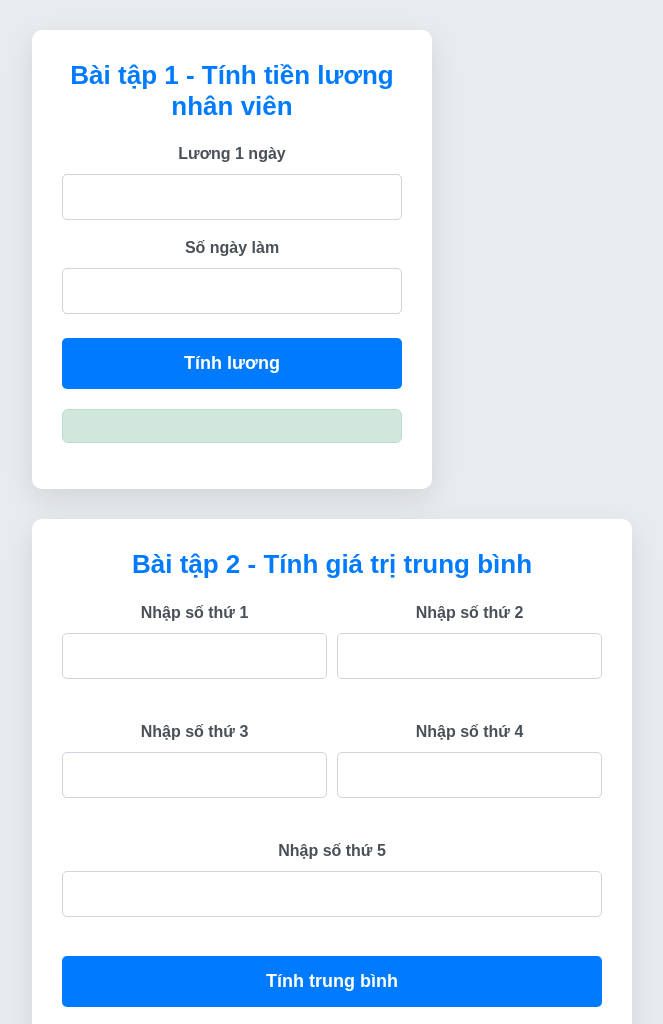
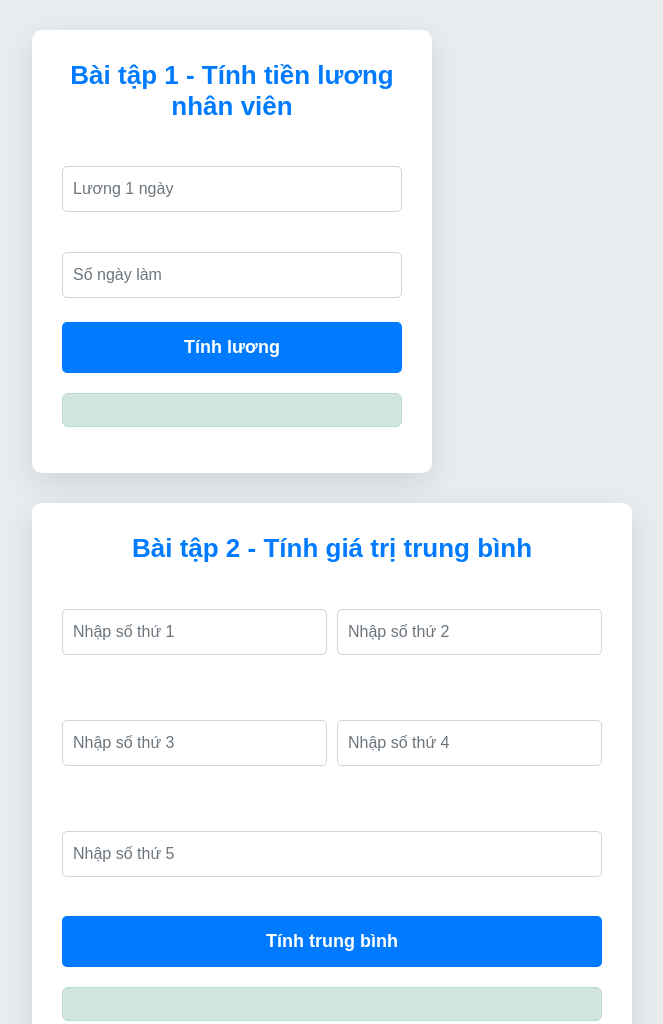
Before and after one commit to QuangDev1998/LeMinhQuang-Bc-71-BaitapDom, a plain HTML site: page index.html in a window 1280 px wide. Shown: the top 1024 px of the page, without its empty margins (308-971 px from the left). Drawn offline with nearby package versions, Linux system fonts and the light colour scheme.

Commit message:
update index.html

```diff
--- a/index.html
+++ b/index.html
@@ -27,17 +27,17 @@
       <!-- BÀI TẬP 1 -->
       <div class="container__bt1">
         <h3>Bài tập 1 - Tính tiền lương nhân viên</h3>
-        <div class="mb-3 text-left">
-            <label class="form-label">Lương 1 ngày</label>
-            <input class="form-control" id="input-1DaySalary" type="number" />
+        <div class=" mb-3 text-left">
+            <label class="form-label"></label>
+            <input class="form-control" id="input-1DaySalary" type="number" placeholder="Lương 1 ngày" />
         </div>
-        <div class="mb-3 text-left">
-            <label class="form-label">Số ngày làm</label>
-            <input class="form-control" id="input-DayWorking" type="number" />
+        <div class=" mb-3 text-left">
+            <label class="form-label"></label>
+            <input class="form-control" id="input-DayWorking" type="number" placeholder="Số ngày làm" />
         </div>
         <button class="btn btn-success mt-2" onclick="ex1()">Tính lương</button>
         <div class="form-group">
-          <p class="alert alert-success" id="output-Salary">
+          <p class="alert alert-success" id="output-Salary" >
             <!-- <h2 class="mt-3" id="output-Salary"></h2> -->
           </p>
         </div>
@@ -48,24 +48,24 @@
         <h3>Bài tập 2 - Tính giá trị trung bình</h3>
         <div class="d-flex">
             <div class="mb-3">
-                <label class="form-label">Nhập số thứ 1</label>
-                <input class="form-control" id="input-numberOne" type="number" />
+                <label class="form-label"></label>
+                <input class="form-control" id="input-numberOne" type="number" placeholder="Nhập số thứ 1" />
             </div>
             <div class="mb-3">
-                <label class="form-label">Nhập số thứ 2</label>
-                <input class="form-control" id="input-numberTwo" type="number" />
+                <label class="form-label"></label>
+                <input class="form-control" id="input-numberTwo" type="number" placeholder="Nhập số thứ 2" />
             </div>
             <div class="mb-3">
-                <label class="form-label">Nhập số thứ 3</label>
-                <input class="form-control" id="input-numberThree" type="number" />
+                <label class="form-label"></label>
+                <input class="form-control" id="input-numberThree" type="number" placeholder="Nhập số thứ 3" />
             </div>
             <div class="mb-3">
-                <label class="form-label">Nhập số thứ 4</label>
-                <input class="form-control" id="input-numberFour" type="number" />
+                <label class="form-label"></label>
+                <input class="form-control" id="input-numberFour" type="number" placeholder="Nhập số thứ 4" />
             </div>
             <div class="mb-3">
-                <label class="form-label">Nhập số thứ 5</label>
-                <input class="form-control" id="input-numberFive" type="number" />
+                <label class="form-label"></label>
+                <input class="form-control" id="input-numberFive" type="number" placeholder="Nhập số thứ 5" />
             </div>
         </div>
         <button class="btn btn-success mt-2" onclick="ex2()">Tính trung bình</button>
@@ -78,8 +78,8 @@
       <div class="container__bt3">
         <h3>Bài tập 3 - ĐỔI TIỀN USD sang VND</h3>
         <div class="mb-3">
-            <label class="form-label">USD</label>
-            <input class="form-control" id="input-usd" type="number" />
+            <label class="form-label"></label>
+            <input class="form-control" id="input-usd" type="number" placeholder="USD" />
         </div>
         <button class="btn btn-success mt-2" onclick="ex3()">Quy đổi tiền</button>
         <div class="form-group ">
@@ -90,12 +90,12 @@
       <div class="container__bt4">
         <h3>Bài tập 4 - Tính Chu Vi</h3>
         <div class="mb-3">
-            <label class="form-label">Dài</label>
-            <input class="form-control" id="input-length" type="number" />
+            <label class="form-label"></label>
+            <input class="form-control" id="input-length" type="number" placeholder="Dài" />
         </div>
         <div class="mb-3">
-            <label class="form-label">Rộng</label>
-            <input class="form-control" id="input-width" type="number" />
+            <label class="form-label"></label>
+            <input class="form-control" id="input-width" type="number" placeholder="Rộng" />
         </div>
         <button class="btn btn-success mt-2" onclick="ex4()">Tính</button>
         <div class="form-group ">
@@ -107,8 +107,8 @@
       <div class="container__bt5">
         <h3>Bài tập 5 - Tính Tổng 2 Kí Số</h3>
         <div class="mb-3">
-            <label class="form-label">Hãy Nhập Số</label>
-            <input class="form-control" id="input-number" maxlength="2" type="number" />
+            <label class="form-label"></label>
+            <input class="form-control" id="input-number" maxlength="2" type="number" placeholder="Hãy Nhập Số" />
         </div>
         <button class="btn btn-success mt-2" onclick="ex5()">Tính Tổng</button>
         <div class="form-group ">
```
